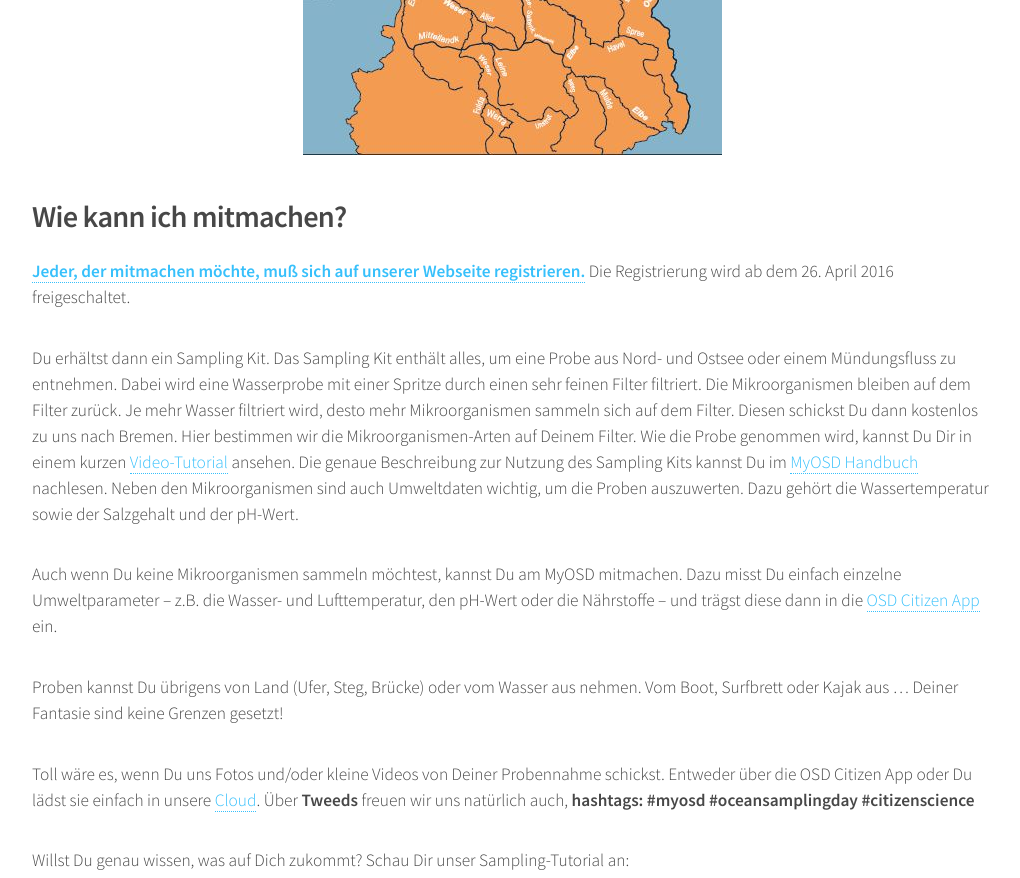
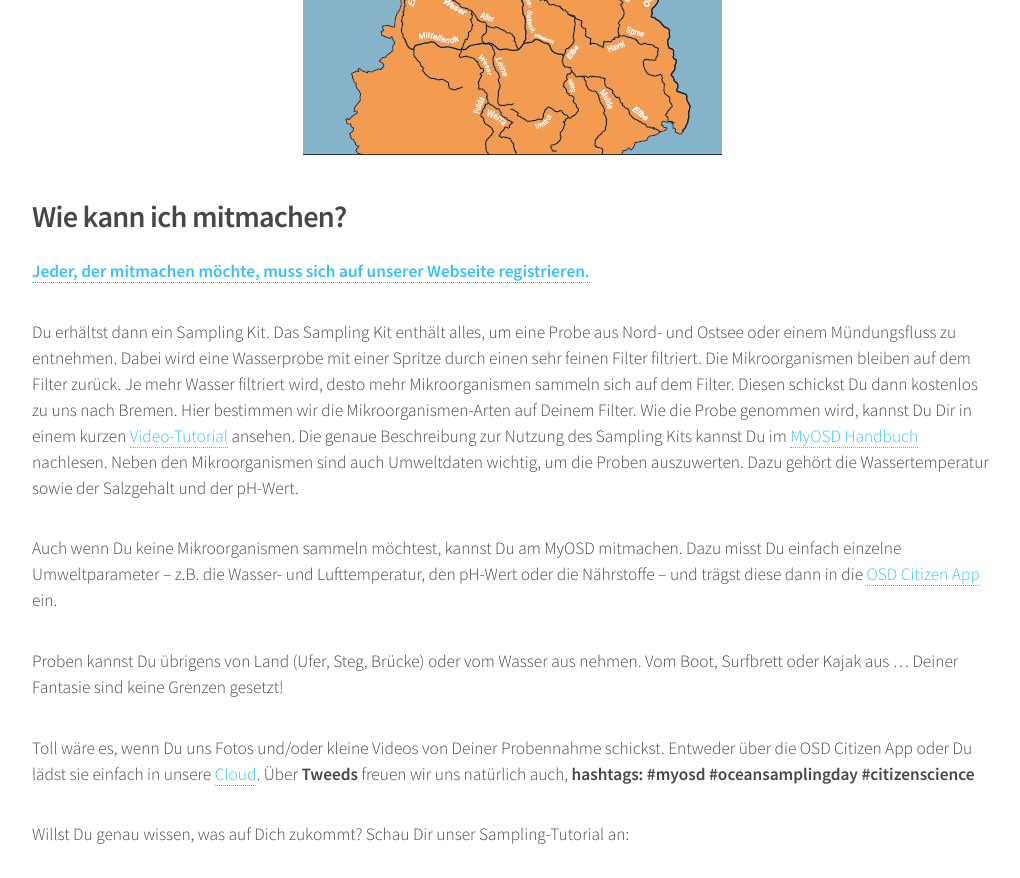
Before and after one commit to myosd/myosd.github.io, a Jekyll site: the page built from mitmachen/index.md, in a window 1280 px wide and 900 px high, scrolled down 1336 px, cut to the strip 0-878 px from the top of the window. Shown: the whole strip, without its empty margins (128-1148 px from the left). Built offline with Jekyll 4.4.1, drawn with Linux system fonts in a browser that asks for light colours.

Commit message:
Updated index.md

```diff
--- a/mitmachen/index.md
+++ b/mitmachen/index.md
@@ -35,7 +35,7 @@ Achte bitte darauf, dass Du die Proben nur an Orten nimmst, an denen Du Dich auc
 
 ## Wie kann ich mitmachen?
 
-**[Jeder, der mitmachen möchte, muß sich auf unserer Webseite registrieren.](/registrierung)** Die Registrierung wird ab dem 26. April 2016 freigeschaltet.
+**[Jeder, der mitmachen möchte, muss sich auf unserer Webseite registrieren.](/registrierung)**
 
 Du erhältst dann ein Sampling Kit.
 Das Sampling Kit enthält alles, um eine Probe aus Nord- und Ostsee oder einem Mündungsfluss zu entnehmen.
```
